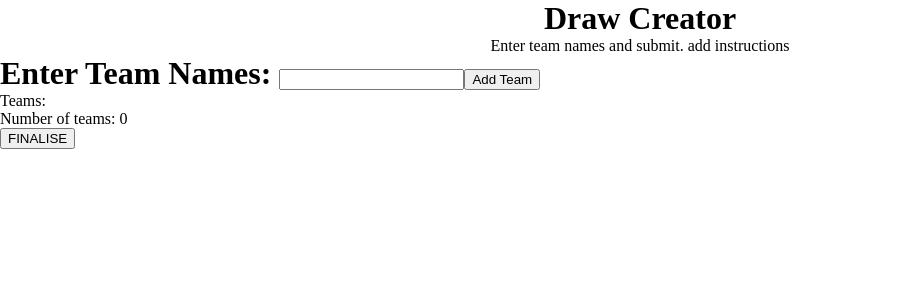
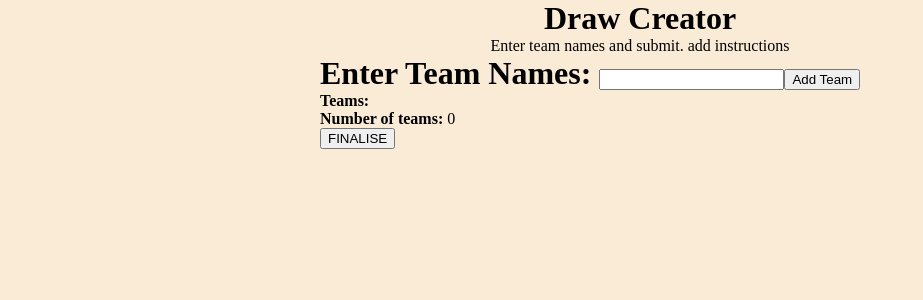
Before and after one commit to mitchanderson202/Draw-Creator, a React (Vite) app: page / in a window 1280 px wide. Shown: the top 300 px of the page, without its empty margins (0-923 px from the left). Built offline with nearby package versions, Linux system fonts and the light colour scheme.

Commit message:
updated some css(still more to do)

```diff
--- a/src/App.scss
+++ b/src/App.scss
@@ -3,6 +3,8 @@
   box-sizing: border-box;
 }
 
-// .App {
-//   width: 100vw;
-// }
+.App {
+  width: 100vw;
+  min-height: 100vh;
+  background-color: antiquewhite;
+}
--- a/src/App.tsx
+++ b/src/App.tsx
@@ -1,5 +1,4 @@
 import "./App.scss";
-import Rounds from "./components/Rounds/Rounds";
 import Teams from "./components/Teams/Teams";
 import Welcome from "./components/Welcome/Welcome";
 
--- a/src/components/Finalists/Finalists.scss
+++ b/src/components/Finalists/Finalists.scss
@@ -1,3 +1,5 @@
-// .Finalists {
-
-// }
+.Finalists {
+  width: 50vw;
+  margin: 0 auto;
+  padding-top: 20px;
+}
--- a/src/components/Rounds/Rounds.scss
+++ b/src/components/Rounds/Rounds.scss
@@ -1,21 +1,4 @@
 .Rounds {
-  // grid-row: 3/4;
-  // display: grid;
-  // grid-template-columns: 1fr 1fr;
-  // grid-template-rows: 2fr 1fr;
+  width: 50vw;
+  margin: 0 auto;
 }
-
-// .StartRound {
-//   grid-column: 1/2;
-//   grid-row: 1/2;
-// }
-// .EndRound {
-//   grid-column: 2/3;
-//   grid-row: 1/2;
-// }
-
-.Weeks {
-  grid-column: 1/3;
-  grid-row: 2/3;
-  text-align: center;
-}
--- a/src/components/Teams/Teams.scss
+++ b/src/components/Teams/Teams.scss
@@ -1,3 +1,16 @@
 .Teams {
-  grid-row: 2/3;
+  width: 50vw;
+  margin: 0 auto;
+  ul {
+    display: grid;
+    list-style-type: circle;
+    grid-template-columns: 1fr 1fr;
+  }
 }
+
+.Finalise {
+  font-size: 1.4em;
+  cursor: pointer;
+  font-weight: bold;
+  border-radius: 10px;
+}
--- a/src/components/Teams/Teams.tsx
+++ b/src/components/Teams/Teams.tsx
@@ -36,22 +36,26 @@ const Teams = () => {
     <div className="Teams">
       <form onSubmit={handleAddTeam}>
         <h1>
-          Enter Team Names: <input required className="TeamsInput" />
+          Enter Team Names:{" "}
+          <input required className="TeamsInput" maxLength={30} />
           <button type="submit">Add Team</button>
         </h1>
       </form>
 
-      <p>Teams:</p>
+      <p>
+        <strong>Teams:</strong>
+      </p>
       <ul>
         {teamName.map((name) => (
           <li key={name}>{name}</li>
         ))}
       </ul>
 
-      <p>Number of teams: {teamName.length}</p>
-      <button onClick={handleFinalise} className="Finalise">
-        FINALISE
-      </button>
+      <p>
+        <strong>Number of teams: </strong>
+        {teamName.length}
+      </p>
+      <button onClick={handleFinalise}>FINALISE</button>
       {showFinalists && <Finalists teamName={teamName} />}
     </div>
   );
```
